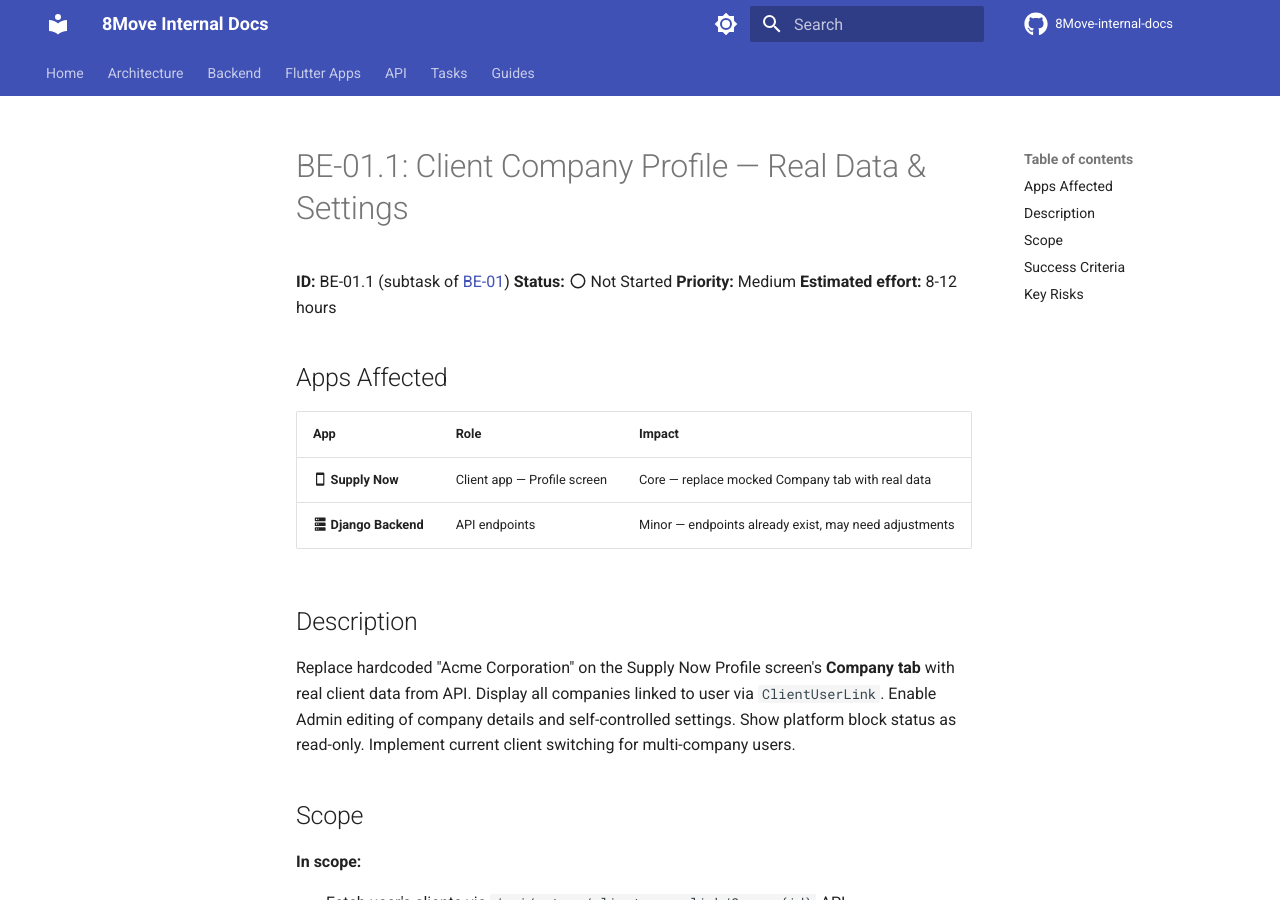
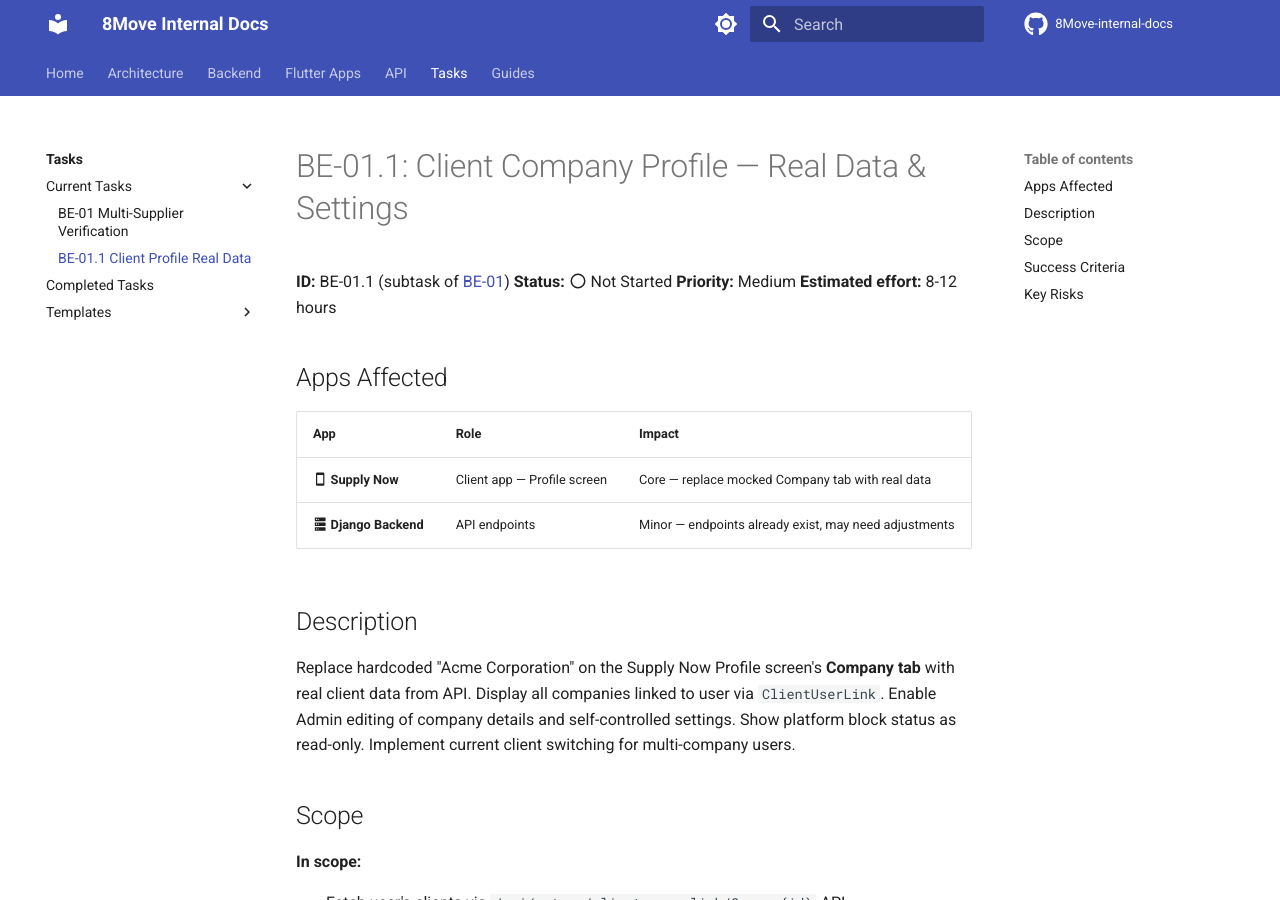
Before and after one commit to MaxShytov/8Move-internal-docs, an MkDocs documentation site: the page built from docs/tasks/current/BE-01.1.md, in a window 1280 px wide and 900 px high. Built offline with MkDocs 1.6.1 and Material for MkDocs 9.7.7, drawn with Linux system fonts in a browser that asks for light colours; comment, search, counter and statistics services are not loaded.

Commit message:
docs: add BE-01.1 to navigation tree
Co-Authored-By: Claude Opus 4.6 <noreply@anthropic.com>

```diff
--- a/mkdocs.yml
+++ b/mkdocs.yml
@@ -52,6 +52,7 @@ nav:
       - Current Tasks:
           - Overview: tasks/current/index.md
           - BE-01 Multi-Supplier Verification: tasks/current/BE-01.md
+          - BE-01.1 Client Profile Real Data: tasks/current/BE-01.1.md
       - Completed Tasks: tasks/completed.md
       - Templates:
           - AI Chatbot: tasks/templates/ai-chatbot.md
```
